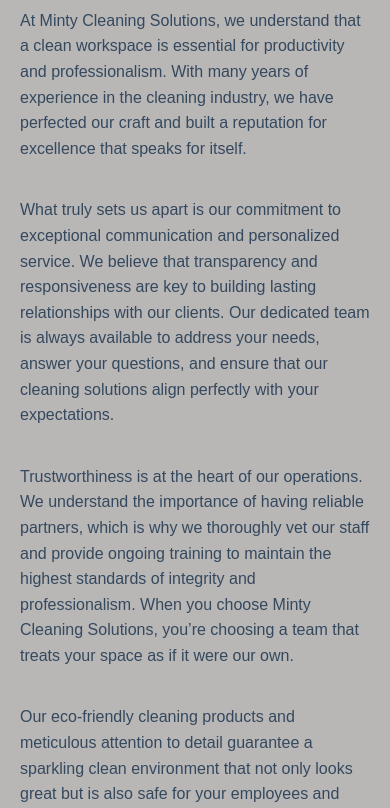
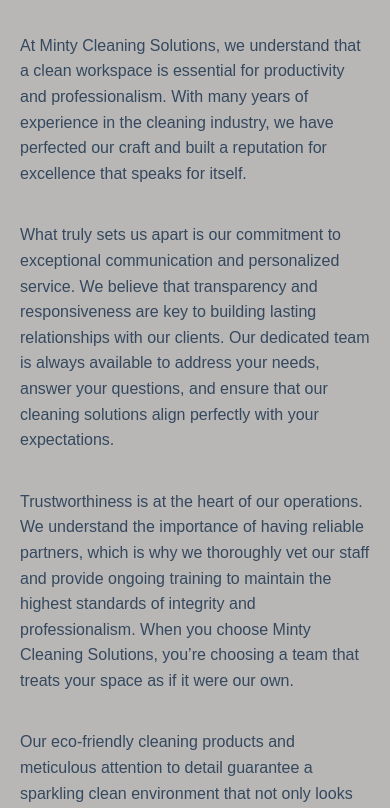
Before and after one commit to boynamedjack47/mintyclean, a plain HTML site: page about.html in a window 390 px wide. Shown: the part 165-973 px from the top of the page. Drawn offline with Linux system fonts and the light colour scheme.

Commit message:
updating about.html mobile styling and padding

```diff
--- a/styles/about.css
+++ b/styles/about.css
@@ -38,6 +38,6 @@
 
 @media (max-width: 768px) {
     .content1 {
-        padding-top: 175px; /* Adjust margin for larger screens */
+        padding-top: 200px; /* Adjust margin for larger screens */
     }
 }
```
